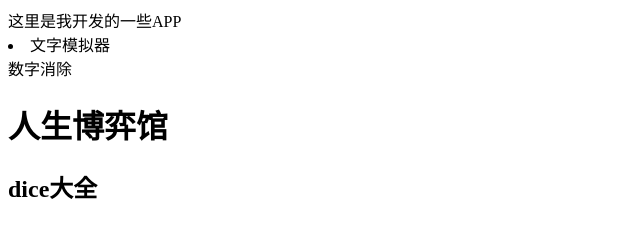
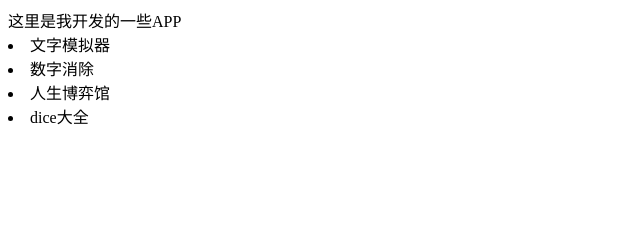
Before and after one commit to shaojinkuang/shaojinkuang.github.io, a plain HTML site: page index.html in a window 1280 px wide. Shown: the whole page, without its empty margins (0-640 px from the left). Drawn offline with Linux system fonts and the light colour scheme.

Commit message:
Update index.html

```diff
--- a/index.html
+++ b/index.html
@@ -3,9 +3,9 @@
     <body>
       <a>这里是我开发的一些APP</a>
       <li>文字模拟器</li>
-      <h>数字消除</h>
-      <h1>人生博弈馆</h1>
-      <h2>dice大全</h2>
+      <li>数字消除</li>
+      <li>人生博弈馆</li>
+      <li>dice大全</li>
     </body>
   </head>
 </html>
```
